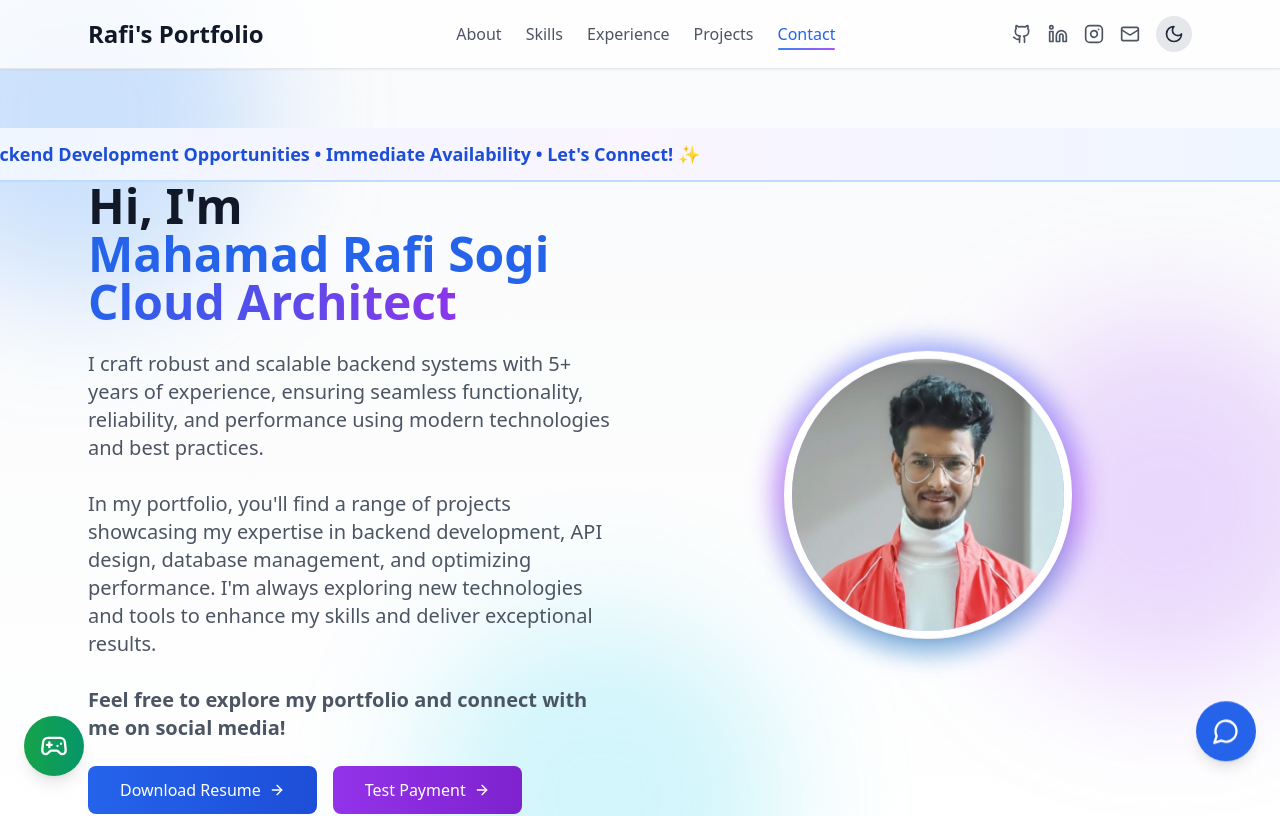
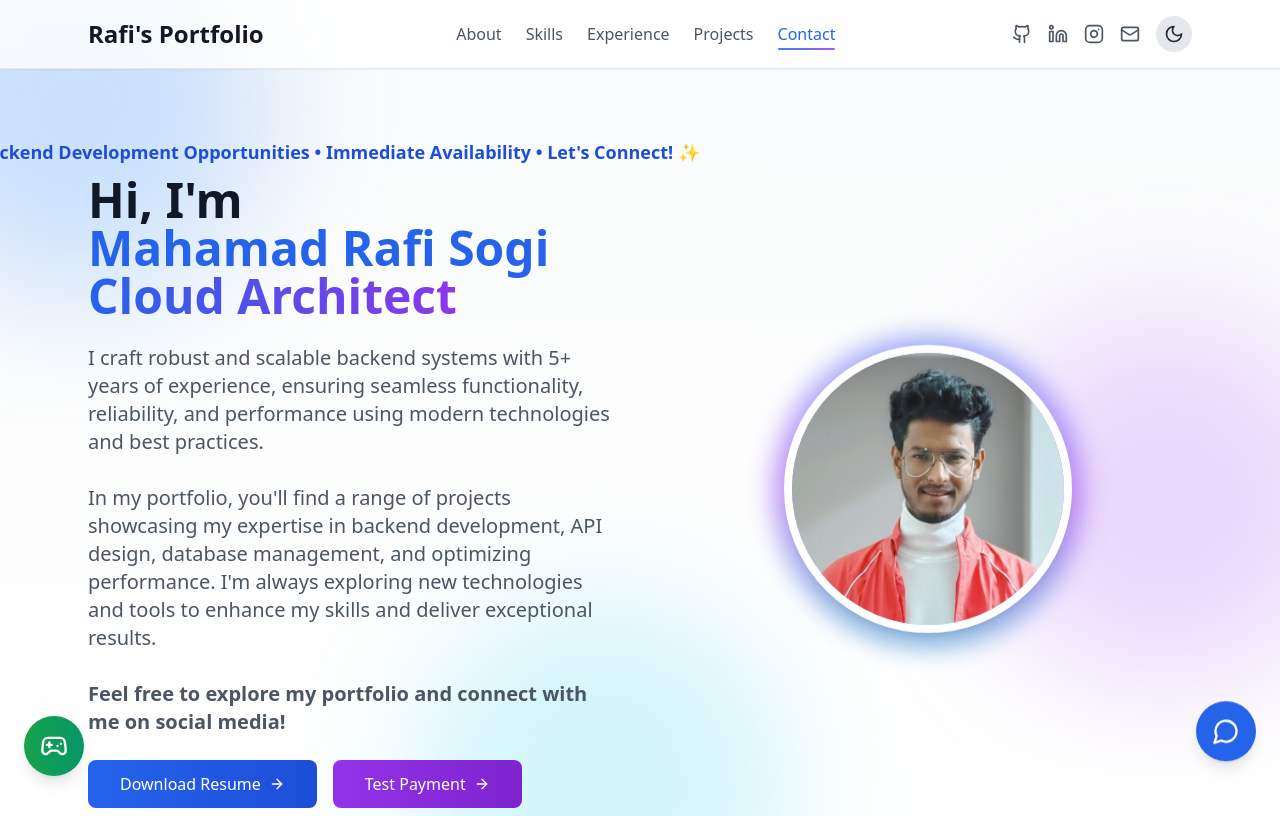
Before and after one commit to Mahamad-Rafi-Sogi/MyPortfolio, a React (Vite) app: page / in a window 1280 px wide. Shown: the top 816 px of the page. Built offline with nearby package versions, Linux system fonts and the light colour scheme.

Commit message:
Make Hero announcement banner blend into background
Remove the banner's boxed gradient background and hairline borders so the scrolling text sits seamlessly over the Hero gradient and animated blobs.

Co-authored-by: Copilot <223556219+Copilot@users.noreply.github.com>

```diff
--- a/src/components/Hero.tsx
+++ b/src/components/Hero.tsx
@@ -27,7 +27,7 @@ export function Hero() {
       </div>
 
       {/* Announcement Banner */}
-      <div className="overflow-hidden relative py-3 bg-gradient-to-r from-blue-50 via-purple-50 to-blue-50 dark:from-gray-800 dark:via-gray-700 dark:to-gray-800 border-b-2 border-blue-200 dark:border-blue-900 transition-colors duration-300">
+      <div className="overflow-hidden relative py-2.5">
         <p className="text-blue-700 dark:text-blue-300 font-semibold text-sm sm:text-base md:text-lg inline-block whitespace-nowrap pl-full animate-scroll-mobile sm:animate-scroll">
           ✨ Open to Backend Development Opportunities • Immediate Availability • Let's Connect! ✨
         </p>
```
